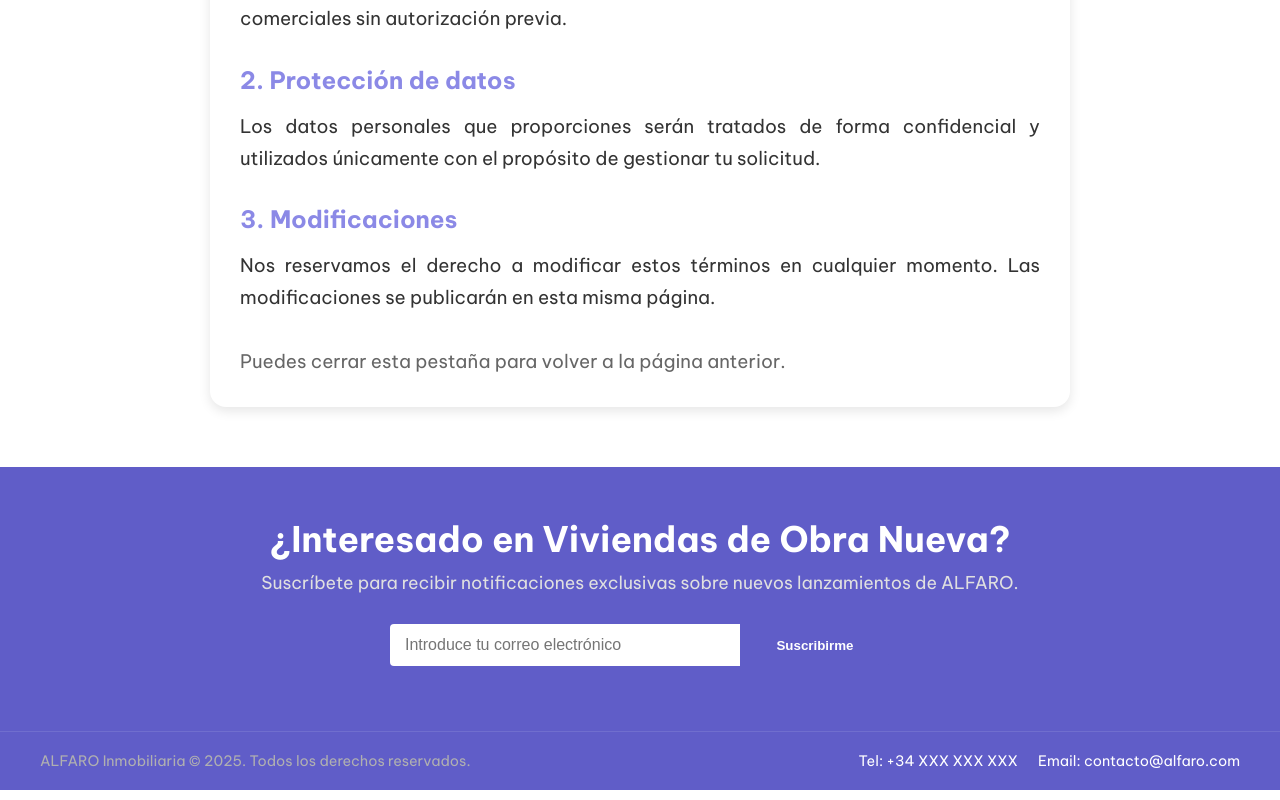
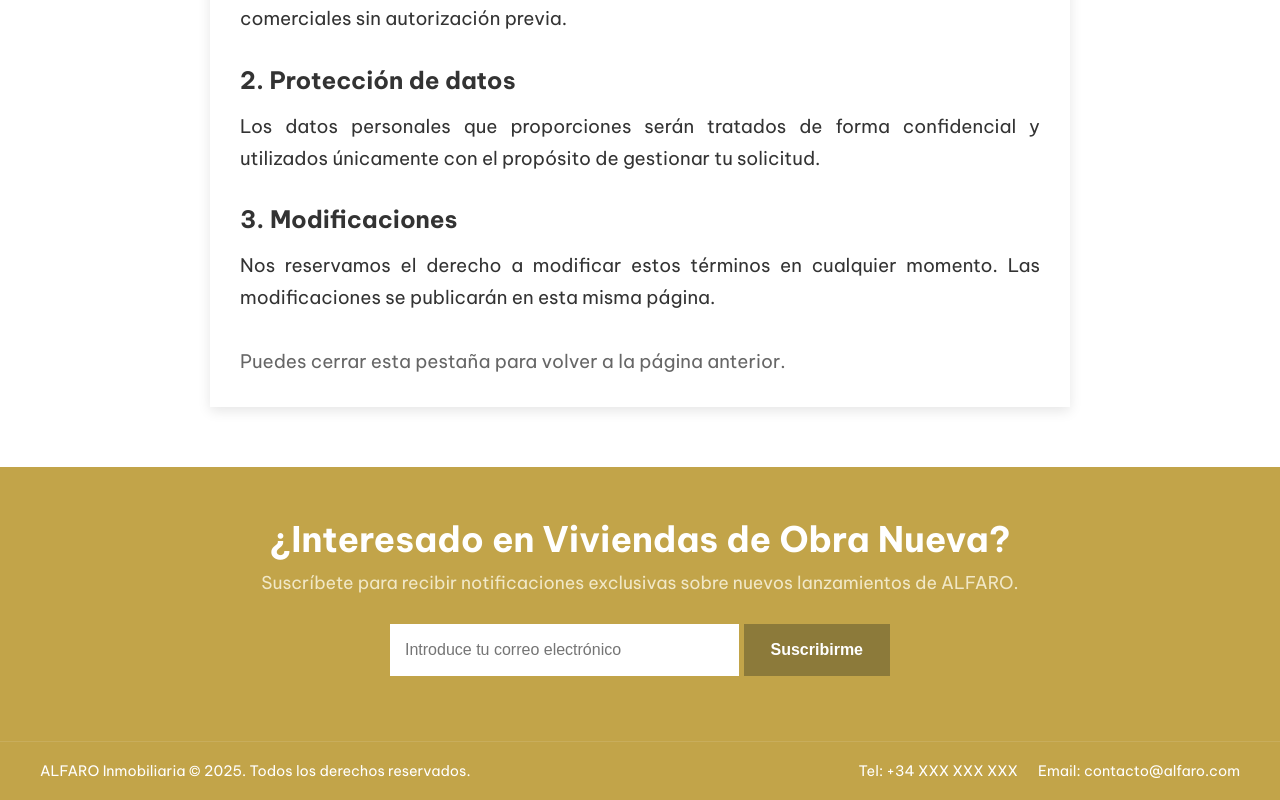
Before and after one commit to JavierPrior845/Web-Alfaro, an Angular app in the folder first-app_01-hello-world/: page /terms in a window 1280 px wide. Shown: the part 402-1202 px from the top of the page. Built offline with nearby package versions, Linux system fonts and the light colour scheme.

Commit message:
Esquina en pico y color dorado

```diff
--- a/first-app_01-hello-world/src/app/details/details.css
+++ b/first-app_01-hello-world/src/app/details/details.css
@@ -16,7 +16,7 @@ section {
   height: 550px;
   width: 50%;
   object-fit: cover;
-  border-radius: 30px;
+  border-radius: 0px;
   float: right;
   margin-left: 40px; /* margen entre la imagen y el texto */
 }
@@ -130,7 +130,7 @@ input {
 #map {
   height: 400px;
   width: 100%;
-  border-radius: 10px;
+  border-radius: 0px;
   overflow: hidden;
 }
 
@@ -180,7 +180,7 @@ input {
   background-color: var(--primary-color);
   color: white;
   text-decoration: none;
-  border-radius: 8px;
+  border-radius: 0px;
   font-weight: 600;
   font-size: 16px;
   transition: all 0.3s ease;
@@ -198,7 +198,7 @@ input {
 .real-estate-info {
   background-color: var(--accent-color, #f9f9f9);
   padding: 25px;
-  border-radius: 12px;
+  border-radius: 0px;
   border-left: 4px solid var(--primary-color);
   margin-top: 20px;
 }
@@ -232,7 +232,7 @@ input {
   background-color: var(--primary-color);
   color: white;
   text-decoration: none;
-  border-radius: 8px;
+  border-radius: 0px;
   font-weight: 600;
   font-size: 15px;
   transition: all 0.3s ease;
--- a/first-app_01-hello-world/src/app/footer-contact/footer-contact.css
+++ b/first-app_01-hello-world/src/app/footer-contact/footer-contact.css
@@ -1,16 +1,14 @@
 .footer-section {
   margin-top: 60px;
-    /* Fondo oscuro usando el color principal */
   background-color: var(--primary-color);
-    color: white; /* Texto blanco en fondo oscuro */
-    padding-top: 50px;
-    padding-bottom: 20px;
+  color: white;
+  padding: 50px 0 20px 0;
 }
 
 .footer-content {
   max-width: 1200px;
   margin: 0 auto;
-    padding: 0 40px 50px 40px; /* Padding interior */
+  padding: 0 40px 50px;
   text-align: center;
 }
 
@@ -23,11 +21,10 @@
 .footer-text {
   font-size: 1.1rem;
   margin-bottom: 30px;
-    color: #E0E0E0; /* Gris claro para el texto secundario */
+  color: var(--primary-light);
 }
 
 /* --- Formulario --- */
-
 .contact-form {
   display: flex;
   flex-direction: column;
@@ -42,52 +39,68 @@
 }
 
 .email-input {
-    flex-grow: 1; /* Ocupa el espacio restante */
+  flex-grow: 1;
   padding: 12px 15px;
   border: none;
-    border-radius: 4px 0 0 4px; /* Borde redondeado solo a la izquierda */
+  /*border-radius: 4px 0 0 4px;*/
   font-size: 1rem;
   outline: none;
+  margin-right: 5px;
 }
 
 .footer-button {
-    /* Usa la clase global primary, pero ajusta el borde */
-    border-radius: 0 4px 4px 0 !important; /* Borde redondeado solo a la derecha */
+  display: inline-flex;
+  align-items: center;
+  gap: 10px;
+  padding: 15px 25px;
+  background-color: var(--primary-dark);
+  color: white;
+  text-decoration: none;
+  border-radius: 0px;
   font-weight: 600;
-    min-width: 150px;
+  font-size: 16px;
+  transition: all 0.3s ease;
+  border: 2px solid var(--primary-dark);
 }
 
-.error-message, .success-message {
+.footer-button:hover {
+  background-color: white;
+  color: var(--primary-color);
+  transform: translateY(-2px);
+  box-shadow: 0 4px 12px rgba(0, 0, 0, 0.15);
+}
+
+.error-message,
+.success-message {
   font-size: 0.9rem;
   margin-top: 5px;
   font-weight: 500;
 }
 
 .error-message {
-    color: #FFC0CB; /* Color de error suave */
+  color: #ffc0cb;
 }
 
 .success-message {
-    color: #90EE90; /* Color de éxito suave */
+  color: #90ee90;
 }
 
 /* --- Barra Inferior --- */
-
 .footer-bar {
   border-top: 1px solid rgba(255, 255, 255, 0.1);
-    padding: 20px 40px 0 40px;
+  padding: 20px 40px 0;
   display: flex;
   justify-content: space-between;
   align-items: center;
   font-size: 0.9rem;
   max-width: 1200px;
   margin: 0 auto;
-    flex-wrap: wrap; /* Para responsividad */
+  flex-wrap: wrap;
 }
 
-.copyright {
+copyright {
   margin-right: 20px;
-    color: #B0B0B0;
+  color: #b0b0b0;
 }
 
 .contact-info p {
@@ -95,28 +108,34 @@
   margin-left: 20px;
 }
 
-/* Responsivo para móviles */
+/* Responsivo */
 @media (max-width: 600px) {
   .footer-heading {
     font-size: 1.8rem;
   }
+
   .input-group {
     flex-direction: column;
     max-width: 300px;
   }
-    .email-input, .footer-button {
+
+  .email-input,
+  .footer-button {
     width: 100%;
     margin-bottom: 10px;
-        border-radius: 4px !important;
+    /*border-radius: 4px !important;*/
   }
+
   .footer-bar {
     flex-direction: column;
     text-align: center;
   }
-    .copyright {
+
+  copyright {
     margin-right: 0;
     margin-bottom: 10px;
   }
+
   .contact-info p {
     margin: 5px 10px;
   }
--- a/first-app_01-hello-world/src/app/footer-contact/footer-contact.html
+++ b/first-app_01-hello-world/src/app/footer-contact/footer-contact.html
@@ -1,16 +1,16 @@
 <footer class="footer-section">
   <div class="footer-content">
-    <h3 class="footer-heading">¿Interesado en Viviendas de Obra Nueva?</h3>
+    <h2 class="footer-heading">¿Interesado en Viviendas de Obra Nueva?</h2>
     <p class="footer-text">
-      Suscríbete para recibir notificaciones exclusivas sobre nuevos
-      lanzamientos de ALFARO.
+      Suscríbete para recibir notificaciones exclusivas sobre nuevos lanzamientos de ALFARO.
     </p>
 
     <!-- Formulario de Suscripción -->
     <form
+      class="contact-form"
       [formGroup]="applyForm"
       (ngSubmit)="submitApplication()"
-      class="contact-form"
+      aria-label="Formulario de suscripción"
     >
       <div class="input-group">
         <input
@@ -18,39 +18,47 @@
           formControlName="email"
           placeholder="Introduce tu correo electrónico"
           class="email-input"
+          autocomplete="email"
+          required
+          [attr.aria-invalid]="applyForm.controls['email'].invalid"
         />
+
         <button
           type="submit"
+          class="primary footer-button"
           [disabled]="!applyForm.valid"
-          class="primary footer-button"
         >
           Suscribirme
         </button>
       </div>
 
-      <!-- Mensaje de Validación y Error -->
-      @if (applyForm.controls['email'].invalid &&
-      applyForm.controls['email'].dirty) {
-      <p class="error-message">
+      <!-- Mensajes de Validación y Estado -->
+      @if (applyForm.controls['email'].invalid && applyForm.controls['email'].dirty) {
+        <p class="error-message" aria-live="polite">
           Por favor, introduce un correo electrónico válido.
         </p>
-      } @if (submissionStatus === 'success') {
-      <p class="success-message">
+      }
+
+      @if (submissionStatus === 'success') {
+        <p class="success-message" aria-live="polite">
           ¡Gracias! Nos pondremos en contacto contigo pronto.
         </p>
-      } @if (submissionStatus === 'error') {
-      <p class="error-message">
+      }
+
+      @if (submissionStatus === 'error') {
+        <p class="error-message" aria-live="polite">
           Hubo un error al enviar tu solicitud. Inténtalo de nuevo.
         </p>
       }
     </form>
   </div>
+
   <div class="footer-bar">
     <p class="copyright">
       ALFARO Inmobiliaria &copy; 2025. Todos los derechos reservados.
     </p>
+
     <div class="contact-info">
-      <!-- Información de contacto estática -->
       <p>Tel: +34 XXX XXX XXX</p>
       <p>Email: contacto@alfaro.com</p>
     </div>
--- a/first-app_01-hello-world/src/app/home/home.css
+++ b/first-app_01-hello-world/src/app/home/home.css
@@ -1,32 +1,48 @@
+:root {
+  --primary-color: #D4AF37; /* Dorado principal */
+  --primary-color-dark: #B8860B;
+  --text-dark: #333;
+}
+
+/* GRID DE RESULTADOS */
 .results {
   display: grid;
-  column-gap: 30px; /* Aumentado de 14px */
-  row-gap: 30px;    /* Aumentado de 14px */
-
-  /* OPCIÓN 1: Tarjetas más grandes (mínimo 500px) */
+  column-gap: 30px;
+  row-gap: 30px;
   grid-template-columns: repeat(auto-fill, minmax(500px, 1fr));
 
-  /* margin-top: 50px; */
+  /* margen a los lados */
   margin: 50px 20px 0 20px;
 }
 
-input[type="text"] {
+/* INPUTS (sin esquinas redondeadas) */
+input[type="text"],
+input[type="email"],
+input[type="number"] {
   border: solid 1px var(--primary-color);
   padding: 10px;
-  border-radius: 8px;
+  border-radius: 0;         /* <-- esquinas en pico */
   margin-right: 4px;
   display: inline-block;
   width: 30%;
 }
 
+/* BOTONES (sin border-radius) */
 button {
   padding: 10px;
   border: solid 1px var(--primary-color);
   background: var(--primary-color);
   color: white;
-  border-radius: 8px;
+  border-radius: 0;        /* <-- esquinas en pico */
+  font-weight: 600;
 }
 
+button:hover {
+  background: var(--primary-color-dark);
+  border-color: var(--primary-color-dark);
+}
+
+/* RESPONSIVE */
 @media (min-width: 500px) and (max-width: 768px) {
   .results {
       grid-template-columns: repeat(2, 1fr);
@@ -42,6 +58,7 @@ button {
   }
 }
 
+/* HERO */
 .hero-section {
     width: 100%;
     height: 300px;
@@ -53,6 +70,7 @@ button {
 
     background-color: rgba(0, 0, 0, 0.4);
     background-blend-mode: darken;
+    border-bottom: 3px solid var(--primary-color);
 
     display: flex;
     align-items: center;
--- a/first-app_01-hello-world/src/app/image-gallery/image-gallery.css
+++ b/first-app_01-hello-world/src/app/image-gallery/image-gallery.css
@@ -8,7 +8,7 @@
   width: 100%;
   height: 50%; /* Altura fija para la imagen grande */
   background-color: #f0f0f0; /* Color de fondo mientras carga */
-  border-radius: 12px;
+  border-radius: 0px;
   overflow: hidden;
   box-shadow: 0 4px 12px var(--shadow-color);
   margin-bottom: 15px;
@@ -35,7 +35,7 @@
   /* Tamaño fijo para las miniaturas */
   min-width: 100px;
   height: 70px;
-  border-radius: 8px;
+  border-radius: 0px;
   overflow: hidden;
   cursor: pointer;
   border: 3px solid transparent; /* Borde transparente para mantener el tamaño */
--- a/first-app_01-hello-world/src/app/terms/terms.css
+++ b/first-app_01-hello-world/src/app/terms/terms.css
@@ -3,7 +3,7 @@
   margin: 50px auto;
   padding: 30px;
   background-color: #fff;
-  border-radius: 16px;
+  border-radius: 0px;
   box-shadow: 0 4px 12px rgba(0, 0, 0, 0.1);
   color: #333;
   line-height: 1.7;
--- a/first-app_01-hello-world/src/styles.css
+++ b/first-app_01-hello-world/src/styles.css
@@ -8,16 +8,32 @@ body {
   font-family: 'Be Vietnam Pro', sans-serif;
 }
 :root {
-  --primary-color: #605DC8;
-  --secondary-color: #8B89E6;
-  --accent-color: #e8e7fa;
-  --shadow-color: #E8E8E8;
+  --primary-color: #C2A449;         /* Dorado */
+  --primary-dark: #8C7A3A;          /* Dorado oscuro */
+  --primary-light: #F1E8C7;         /* Fondo dorado suave */
+
+  --bg-color: #FFFFFF;              /* Fondo base */
+  --card-bg: #FAF7EF;               /* Fondo tarjetas */
+  --accent-color: #F5F1E4;          /* Crema premium */
+
+  --text-color: #2F2F2F;            /* Texto principal */
+  --text-muted: #6F6F6F;            /* Texto secundario */
+
+  --border-color: rgba(0,0,0,0.15); /* Bordes suaves */
+  --shadow-color: rgba(0,0,0,0.08); /* Sombras ligeras */
 }
+
+body {
+  font-family: 'Be Vietnam Pro', sans-serif;
+  background: var(--bg-color);
+  color: var(--text-color);
+}
+
 
 button.primary {
   padding: 10px;
   border: solid 1px var(--primary-color);
   background: var(--primary-color);
   color: white;
-  border-radius: 8px;
+  border-radius: 0px;
 }
```
Also changed, not shown: first-app_01-hello-world/src/app/housing-location/housing-location.css (+23 -11 lines). Lines whose indentation alone changed are shown as unchanged.
